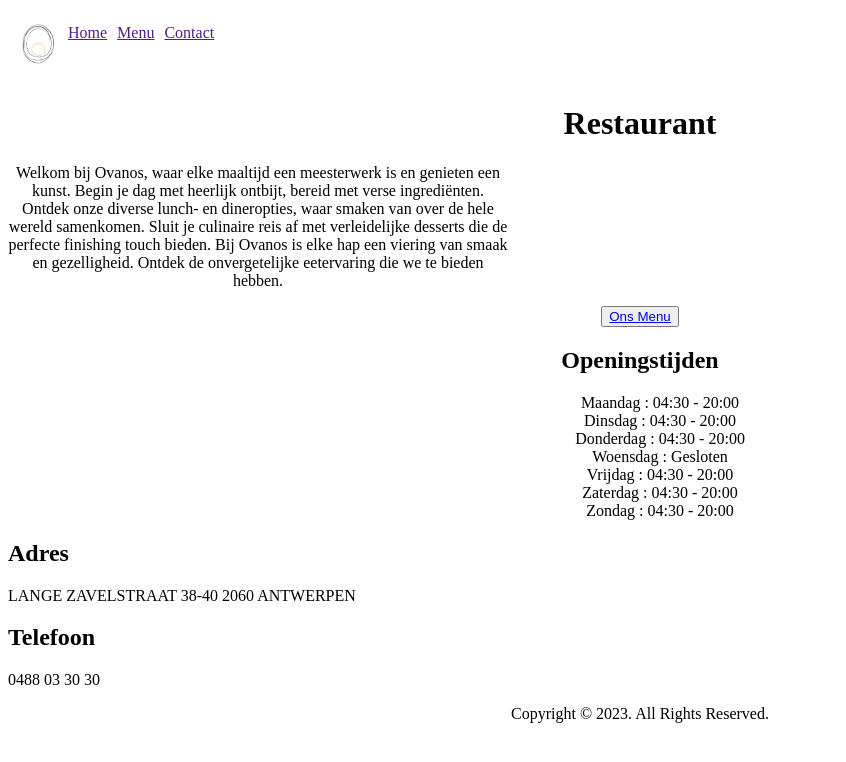
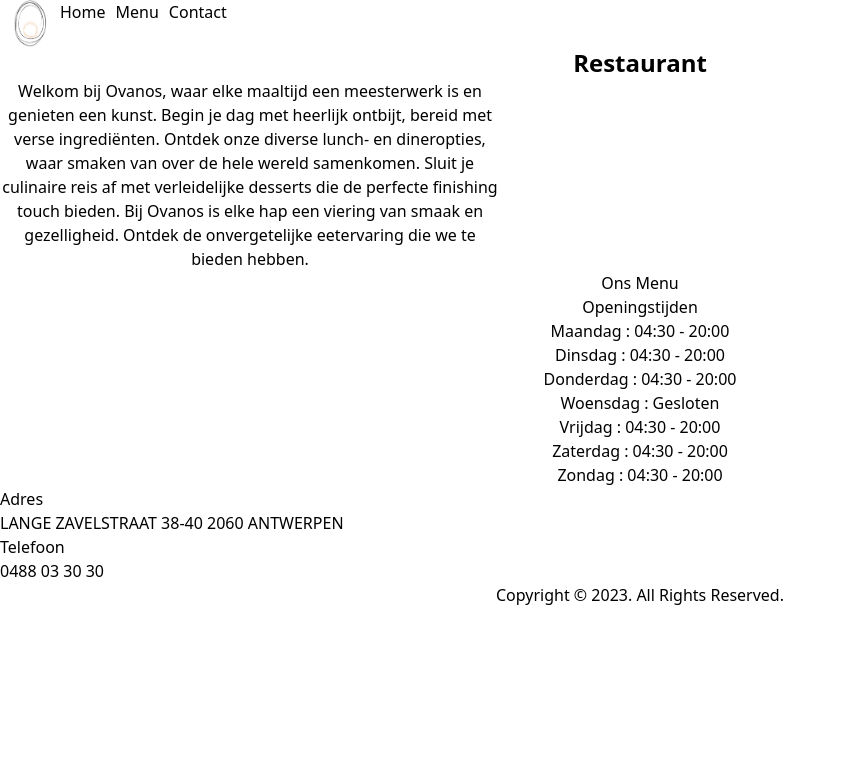
Before and after one commit to mouradelh/ovanos, a Next.js app in the folder ovanosnextjs/: page / in a window 1280 px wide. Shown: the top 762 px of the page, without its empty margins (0-846 px from the left). Built offline with nearby package versions, Linux system fonts and the light colour scheme.

Commit message:
tailwind ingesteld, readme geupdate

```diff
--- /dev/null
+++ b/ovanosnextjs/postcss.config.js
@@ -0,0 +1,6 @@
+module.exports = {
+  plugins: {
+    tailwindcss: {},
+    autoprefixer: {},
+  },
+}
--- a/ovanosnextjs/src/pages/_app.tsx
+++ b/ovanosnextjs/src/pages/_app.tsx
@@ -1,3 +1,5 @@
+import "@/styles/globals.css"
+
 import type { AppProps } from 'next/app'
 
 export default function App({ Component, pageProps }: AppProps) {
--- a/ovanosnextjs/src/pages/api/hello.ts
+++ b/ovanosnextjs/src/pages/api/hello.ts
@@ -10,5 +10,5 @@ export default function handler(
   req: NextApiRequest,
   res: NextApiResponse<Strapi>
 ) {
-  res.status(200).json({ data.})
+
 }
--- a/ovanosnextjs/src/pages/index.tsx
+++ b/ovanosnextjs/src/pages/index.tsx
@@ -14,7 +14,7 @@ export default function Home() {
         <Navigation></Navigation>
         <main>
           <div style={{textAlign: 'center'}}>
-          <h1 style={{textAlign:'center'}}>Restaurant</h1>
+          <h1 className='text-2xl font-bold'>Restaurant</h1>
             <p style={{width:500}}>Welkom bij Ovanos, waar elke maaltijd een meesterwerk is en genieten een kunst. Begin je dag met heerlijk ontbijt, bereid met verse ingrediënten. Ontdek onze diverse lunch- en dineropties, waar smaken van over de hele wereld samenkomen. Sluit je culinaire reis af met verleidelijke desserts die de perfecte finishing touch bieden. Bij Ovanos is elke hap een viering van smaak en gezelligheid. Ontdek de onvergetelijke eetervaring die we te bieden hebben.</p>
           </div>
           <div style={{textAlign: 'center'}}><button><Link href={"/menu"} legacyBehavior><a>Ons Menu</a></Link></button></div>
--- a/ovanosnextjs/src/pages/menu/index.tsx
+++ b/ovanosnextjs/src/pages/menu/index.tsx
@@ -1,7 +1,7 @@
 import { Footer } from "@/components/footer"
 import { Header } from "@/components/header"
 import { Navigation } from "@/components/navigation"
-import buttons from '@/components/button.module.css'
+import buttons from "@/styles/button.module.css"
 
 interface ButtonProps {
     title: string,
@@ -28,7 +28,7 @@ export default function Menu() {
         <Navigation></Navigation>
         <main>
             <h1>Menu</h1>
-            <Button></Button>
+            <Button title="u" url="y"></Button>
         </main>
         <Footer></Footer>
         </>
--- /dev/null
+++ b/ovanosnextjs/src/styles/globals.css
@@ -0,0 +1,3 @@
+@import 'tailwindcss/base';
+@import 'tailwindcss/components';
+@import 'tailwindcss/utilities';
--- /dev/null
+++ b/ovanosnextjs/tailwind.config.js
@@ -0,0 +1,11 @@
+/** @type {import('tailwindcss').Config} */
+module.exports = {
+  content: [
+    './src/**/*.{js,ts,jsx,tsx}',
+    './public/index.html',
+  ],
+  theme: {
+    extend: {},
+  },
+  plugins: [],
+}
```
Also changed, not shown: ovanosnextjs/package.json (+7 -4 lines), ovanosnextjs/src/styles/button.module.css (renamed from ovanosnextjs/src/components/button.module.css), 1 other file (tests, documents, lock files or other folders).
